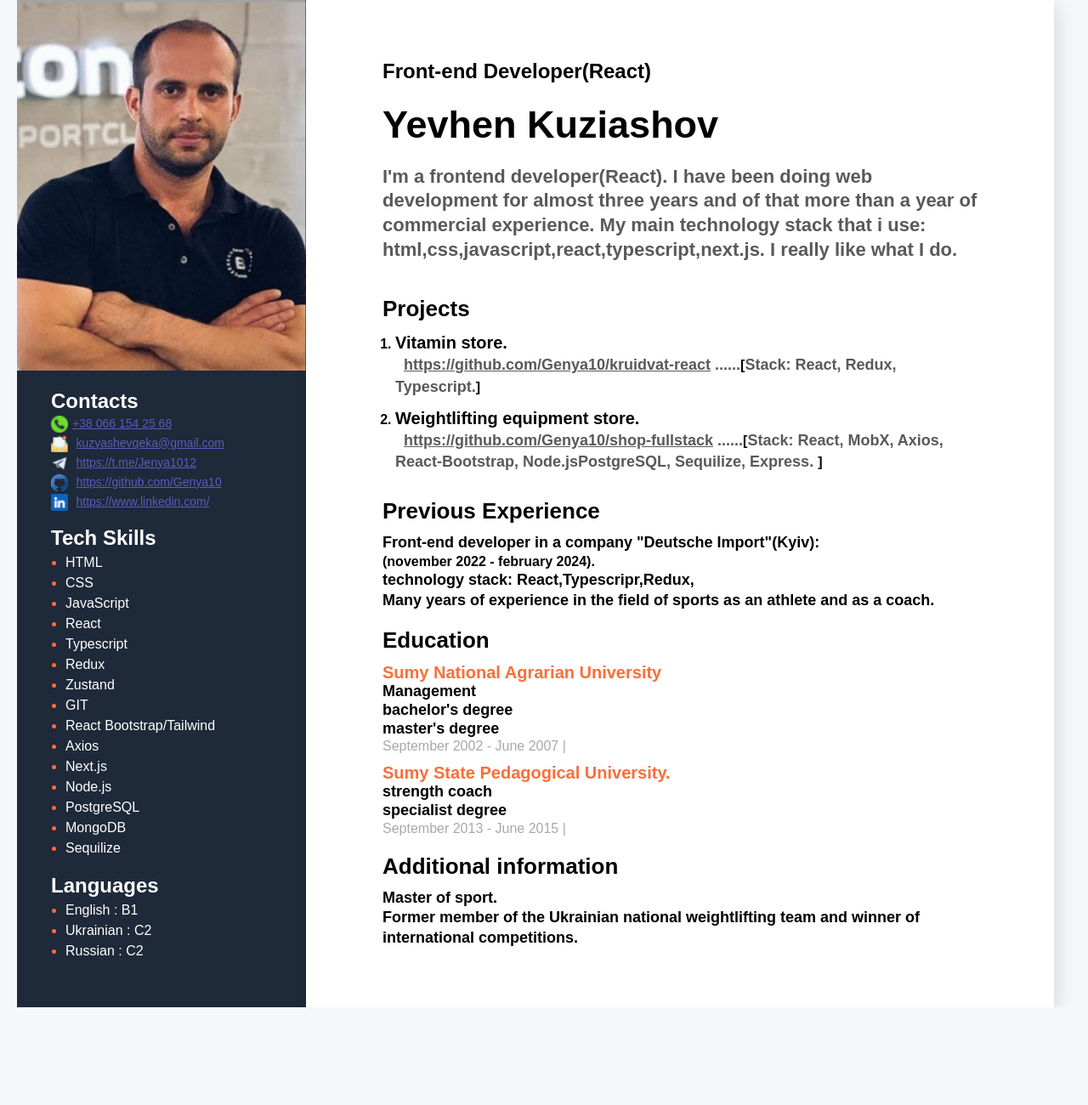
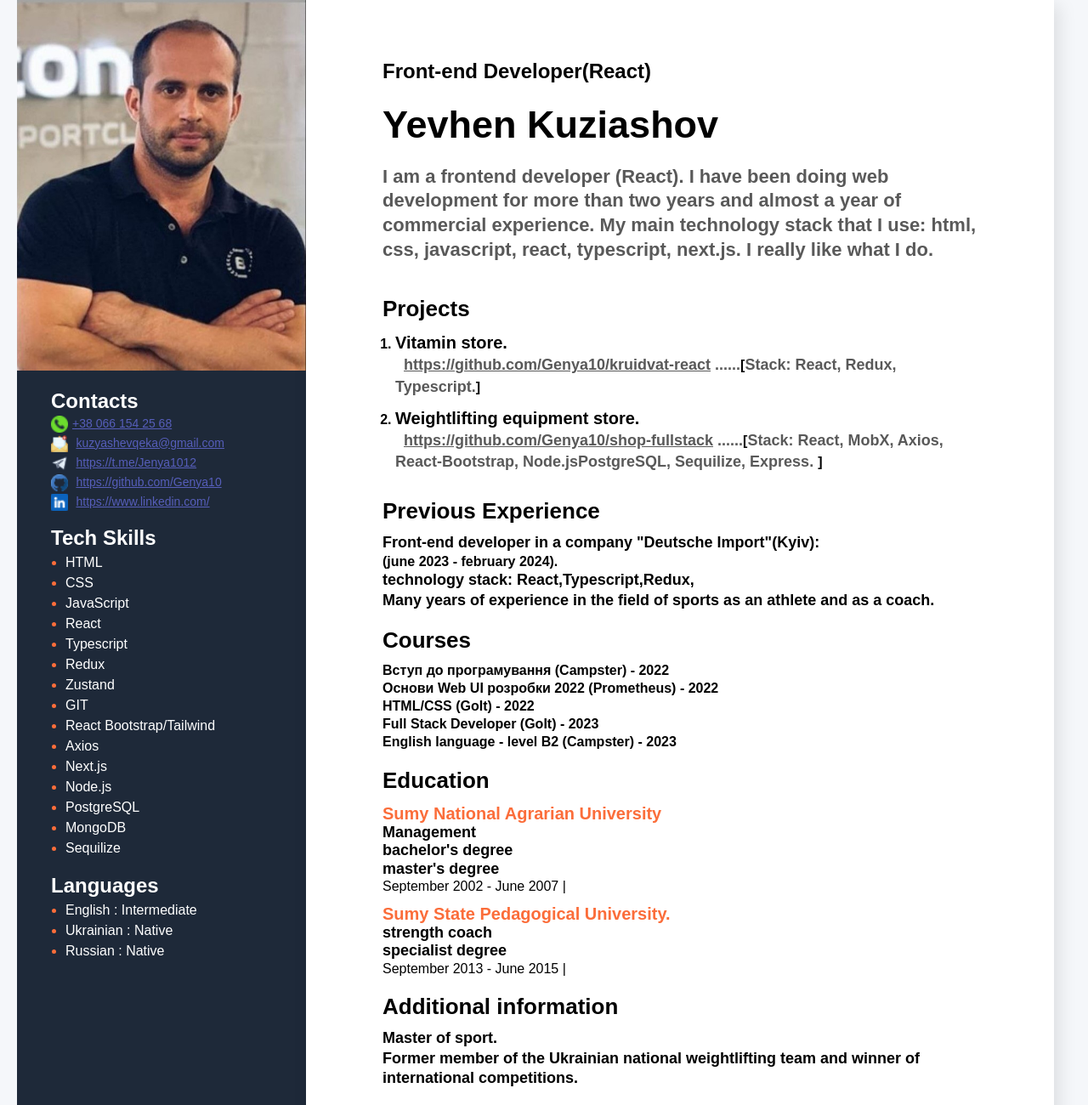
Before and after one commit to Genya10/Resume-2023, a plain HTML site: page index.html in a window 1280 px wide. Shown: the top 1300 px of the page at 85% size. Before the commit the page ends 1185 px from the top, so only its background shows below. Drawn offline with Linux system fonts and the light colour scheme.

Commit message:
add courses and expirience

```diff
--- a/index.html
+++ b/index.html
@@ -16,11 +16,11 @@
                 <div class="about">
                 <h2 class="about-position">Front-end Developer(React)</h2>
                 <h1 class="about-name">Yevhen Kuziashov</h1>
-                <p class="about-description">I'm a frontend developer(React).
-                     I have been doing web development for almost three years and of that more than a year of
-                     commercial experience. My main technology stack that i use:
-                      html,css,javascript,react,typescript,next.js.
-                      I really like what I do.</p>
+                <p class="about-description">I am a frontend developer (React).
+                    I have been doing web development for more than two years and almost
+                     a year of commercial experience. My main technology stack that
+                     I use: html, css, javascript, react, typescript, next.js.
+                     I really like what I do.</p>
             </div>
             <!--Projects-->
             <div class="projects ">
@@ -42,10 +42,19 @@
                 <h3 class="title">Previous Experience</h3>
                 <div class="work-descr">
                     <p>Front-end developer in a company "Deutsche Import"(Kyiv):</p>
-                    <p class="date-work">(november 2022 - february 2024).</p>
-                    <p>technology stack: React,Typescripr,Redux,</p>
+                    <p class="date-work">(june 2023 - february 2024).</p>
+                    <p>technology stack: React,Typescript,Redux,</p>
                     <p>Many years of experience in the field of sports
                         as an athlete and as a coach.</p>
+                </div>
+                <!--Courses-->
+                <div class="courses">
+                    <h3 class="title">Courses</h3>
+                    <p class="course">Вступ до програмування (Campster) - 2022</p>
+                    <p class="course">Основи Web UI розробки 2022 (Prometheus) - 2022</p>
+                    <p class="course">HTML/CSS (GoIt) - 2022</p>
+                    <p class="course">Full Stack Developer (GoIt) - 2023</p>
+                    <p class="course">English language - level B2 (Campster) - 2023</p>
                 </div>
             <!--Education-->
             <div class="education">
@@ -115,9 +124,9 @@
                  <div class="soft-skills">
                     <h3 class="sidebar-title">Languages</h3>
                     <ul class="soft-skills-list">
-                        <li class="soft-skills-item"><span class="soft-skills-text">English : B1</span></li>
-                        <li class="soft-skills-item"><span class="soft-skills-text">Ukrainian : C2</span></li>
-                        <li class="soft-skills-item"><span class="soft-skills-text">Russian : C2</span></li>
+                        <li class="soft-skills-item"><span class="soft-skills-text">English : Intermediate</span></li>
+                        <li class="soft-skills-item"><span class="soft-skills-text">Ukrainian : Native</span></li>
+                        <li class="soft-skills-item"><span class="soft-skills-text">Russian : Native</span></li>
                     </ul>
     </div>
             </aside>
--- a/styles.css
+++ b/styles.css
@@ -93,6 +93,14 @@ body {
     .date-work{
         font-size: 16px;
     }
+    /* courses */
+    .courses {
+        margin-top: 20px;
+    }
+    .course{
+        font-weight: 600;
+        line-height: 1.3;
+    }
     /* education styles */
       .education {
         margin-top: 20px;
@@ -113,7 +121,6 @@ body {
     .period {
         font-size: 16px;
         line-height:1.2 ;
-        color:#a8a8a8 ;
         margin-bottom: 10px;
     }
 
```
